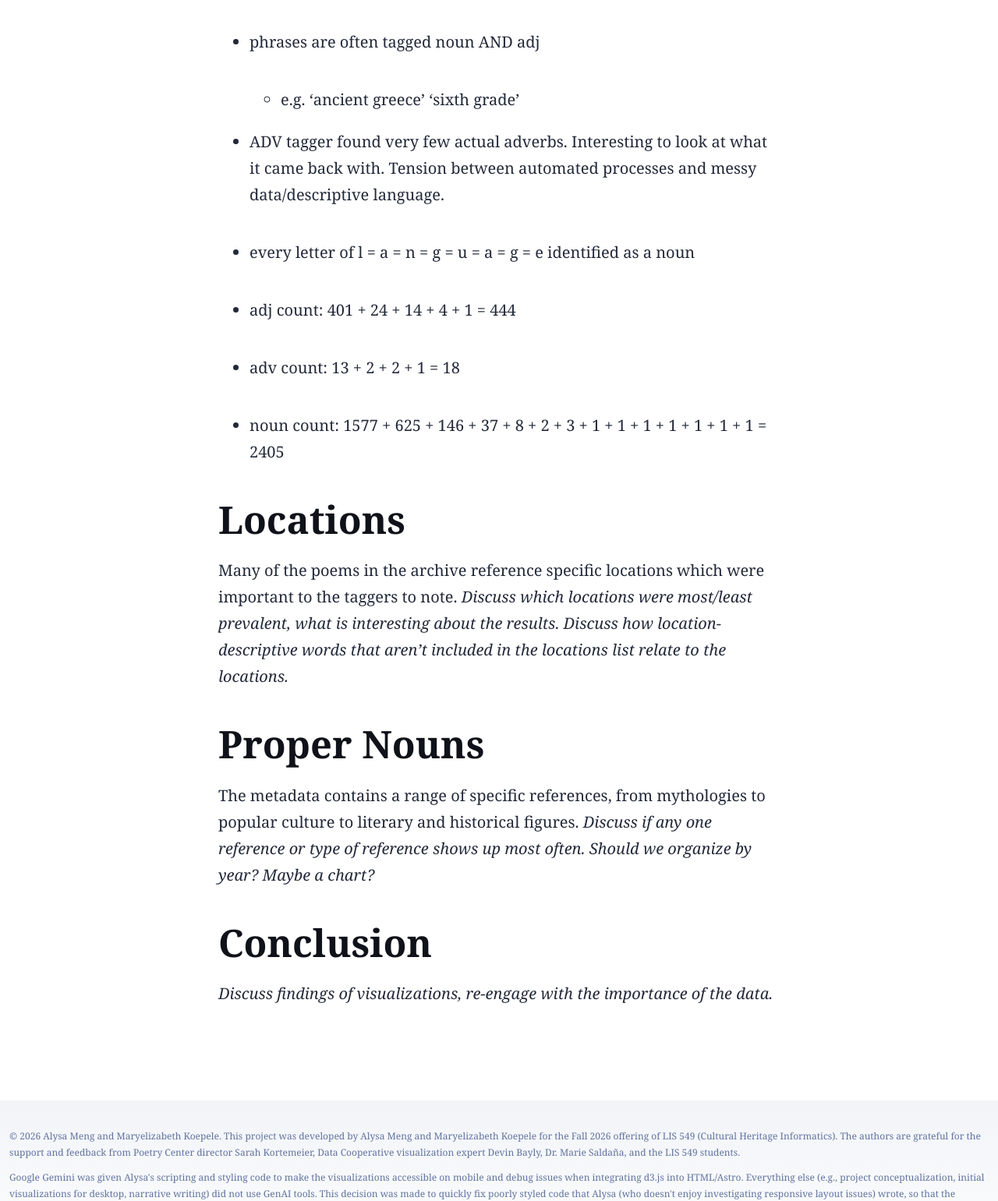
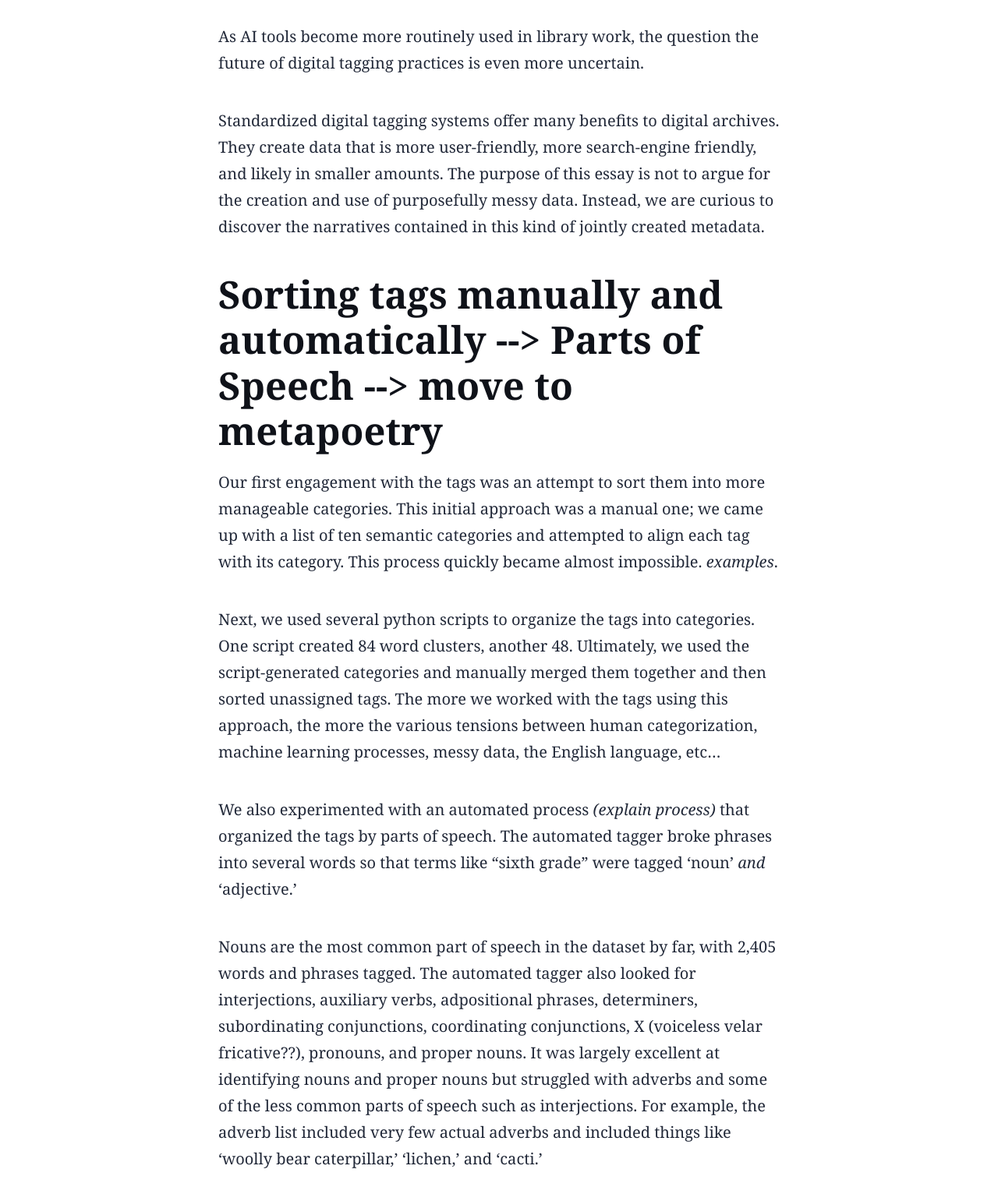
Before and after one commit to kpwce/visualizing-voca, an Astro site: page /visualizing-voca/blog/tags in a window 1280 px wide. Shown: the part 2035-3576 px from the top of the page at 78% size. Built offline with nearby package versions, Linux system fonts and the light colour scheme; Astro itself is replaced by a stand-in of ours; a web font is replaced by a local one.

Commit message:
essay drafting

```diff
--- a/src/content/blog/tags.md
+++ b/src/content/blog/tags.md
@@ -12,13 +12,27 @@ The tags themselves consist of thousands of unique words and phrases which are a
 
 The data from institutional digital archives such as Voca may surprise users with its evidence of human creation. Despite a clean, alphabetized digital interface, the tags contain language that resists standardization and that reflects individual experiences with the recordings. For example, the tags ‘surreal’ and ‘surrealism’ both appear. (*maybe find different example*). An automated tagger would likely have collapsed these into one term. The existence of both shows the existence of the multiple taggers who made slightly different associations with similar content.
 
-This lack of standardization is an issue that is frequently present in digital collections and digital archives today (*citation?*). However, it is uncertain whether manual tagging practices like these will remain the norm or whether new tools such as LLMs will result in a more standardized digital landscape.
+This lack of standardization is an issue that is frequently present in digital collections and digital archives today (*citation?*). As early as 2009, Arlene G. Taylor and Daniel N. Joudrey were discussing in which digital environments it is most appropriate to use a controlled vocabulary, noting that "people do not think of the same terms to express the same aboutness concepts." (333) Taylor and Joudrey discuss the benefits and drawbacks of using controlled vocabularies compared to social tagging practices. A controlled vocabulary is more likely to result in a concise, manageable list of subject terms, while social tagging practices are more likely to capture nuances and inter-community understandings that controlled vocabularies might miss.
+
+Voca's archive, however, is an excellent example of a digital archive which has been processed and tagged by library staff members and still contains broad variation in tags. Both the variations of actual words used and the type of data that seems to have been prioritized in the tags varies between readings. The poetry center has been building Voca for x years; this sort of variation reflects the changes in staff, workflows, and understandings of digital data over time.
+
+As AI tools become more routinely used in library work, the question the future of digital tagging practices is even more uncertain.
 
 Standardized digital tagging systems offer many benefits to digital archives. They create data that is more user-friendly, more search-engine friendly, and likely in smaller amounts. The purpose of this essay is not to argue for the creation and use of purposefully messy data. Instead, we are curious to discover the narratives contained in this kind of jointly created metadata.
 
-## Parts of Speech --> move to metapoetry
+## Sorting tags manually and automatically --> Parts of Speech --> move to metapoetry
 
-We used an automated process *(explain process)* to organize the tags by parts of speech. *Discuss which parts of speech were most prevalent, what is interesting about the results.*
+Our first engagement with the tags was an attempt to sort them into more manageable categories. This initial approach was a manual one; we came up with a list of ten semantic categories and attempted to align each tag with its category. This process quickly became almost impossible. *examples*.
+
+Next, we used several python scripts to organize the tags into categories. One script created 84 word clusters, another 48. Ultimately, we used the script-generated categories and manually merged them together and then sorted unassigned tags. The more we worked with the tags using this approach, the more the various tensions between human categorization, machine learning processes, messy data, the English language, etc....
+
+We also experimented with an automated process *(explain process)* that organized the tags by parts of speech. The automated tagger broke phrases into several words so that terms like "sixth grade" were tagged 'noun' *and* 'adjective.'
+
+Nouns are the most common part of speech in the dataset by far, with 2,405 words and phrases tagged. The automated tagger also looked for interjections, auxiliary verbs, adpositional phrases, determiners, subordinating conjunctions, coordinating conjunctions, X (voiceless velar fricative??), pronouns, and proper nouns. It was largely excellent at identifying nouns and proper nouns but struggled with adverbs and some of the less common parts of speech such as interjections. For example, the adverb list included very few actual adverbs and included things like 'woolly bear caterpillar,' 'lichen,' and 'cacti.'
+
+The automatically-created tags list was useful to help us understand the data, and was interesting to create poetry with. As we sorted the tags into semantic categories, it was frequently necessary to refer back to the poems the tags were associated with, to make sure we understood the meaning. For example, should 'eve' refer to time of day or the religious figure?
+
+*Discuss which parts of speech were most prevalent, what is interesting about the results.*
 
 - phrases are often tagged noun AND adj
     - e.g. 'ancient greece' 'sixth grade'
```
